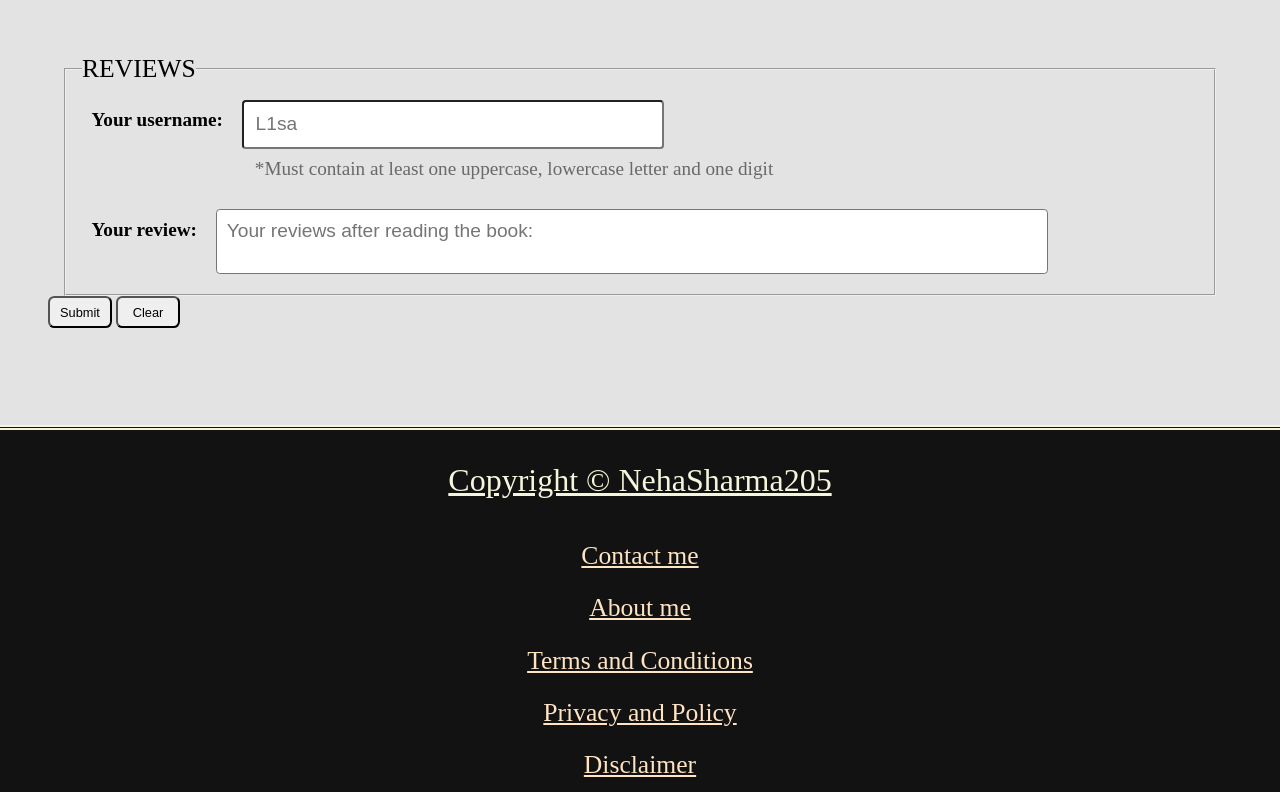
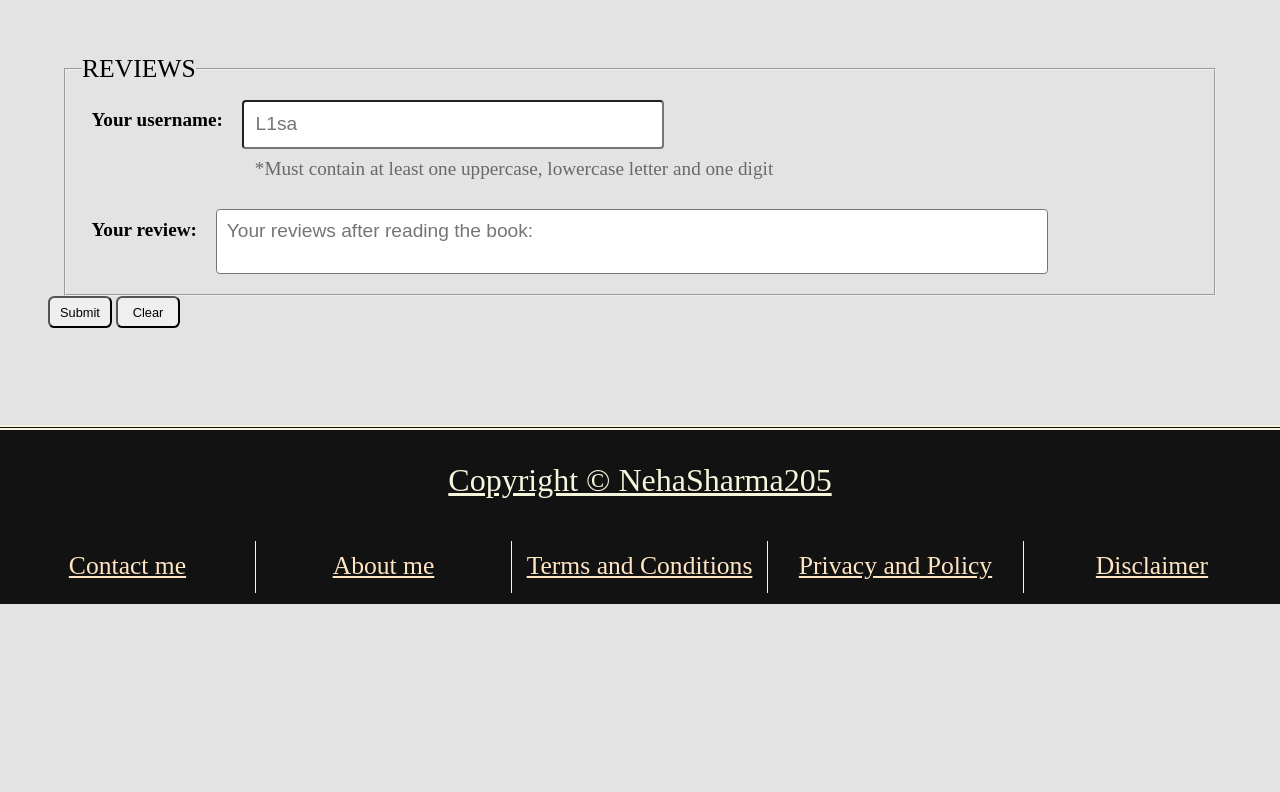
Before and after one commit to Terencelisa/Wattpad, a plain HTML site: page index.html in a window 1280 px wide. Shown: the part 1975-2767 px from the top of the page. After the commit the page ends 2579 px from the top, so only its background shows below. Drawn offline with Linux system fonts and the light colour scheme.

Commit message:
Made the footer better

```diff
--- a/nehasharma1.css
+++ b/nehasharma1.css
@@ -40,13 +40,14 @@ li {
 }
 
 ::-webkit-scrollbar {
-    width: 1.2vw;
+    width: 0.5vw;
+    background-color: white;
+    border-left: black solid 0.1vw;
 }
 
 ::-webkit-scrollbar-track {
-    background: #fff;
+    background: transparent;
     border-radius: 0.4em;
-    border: black 0.1vw solid;
 }
 
 ::-webkit-scrollbar-thumb {
@@ -54,25 +55,7 @@ li {
     border-radius: 0.4em;
     min-height: 10vh;
     background-clip: padding-box;
-}
-
-::-webkit-scrollbar-button:single-button {
-    background: #fff;
-    display: block;
-    background-repeat: no-repeat;
-    height: 2.5vh;
-    width: 1.2vw;
-    border: black 0.1vw solid;
-    border-radius: 0.2em;
-    background-position: center;
-}
-
-::-webkit-scrollbar-button:single-button:vertical:decrement {
-    background-image: url("arrow-up.svg");
-}
-
-::-webkit-scrollbar-button:single-button:vertical:increment {
-    background-image: url("arrow-down.svg");
+    border: 0.1vw white solid;
 }
 
 ::-webkit-scrollbar-thumb:hover {
@@ -432,27 +415,37 @@ footer p {
     margin: 0 auto;
 }
 
-footer ul {
-    padding: 1em;
+footer ol {
+    padding: 0.5em 0;
+    display: grid;
+    grid-template-columns: repeat(5, 1fr);
+    width: 100%;
 }
 
 footer li {
     color: beige;
-    width: fit-content;
+    width: 100%;
     padding: 0.5em;
     text-align: center;
     margin: 0 auto;
     list-style: none;
     line-height: 1.5em;
+    border-right: beige 0.1vw solid;
+}
+
+footer li:last-child {
+    border: none;
 }
 
 footer li:hover {
     background: #3b3b3bd4;
+    color: rgba(245, 245, 141, 0.388);
 }
 
 footer a {
     color: bisque;
     font-size: 2vw;
+    width: 100%;
 }
 
 /* Footer ends */
```
